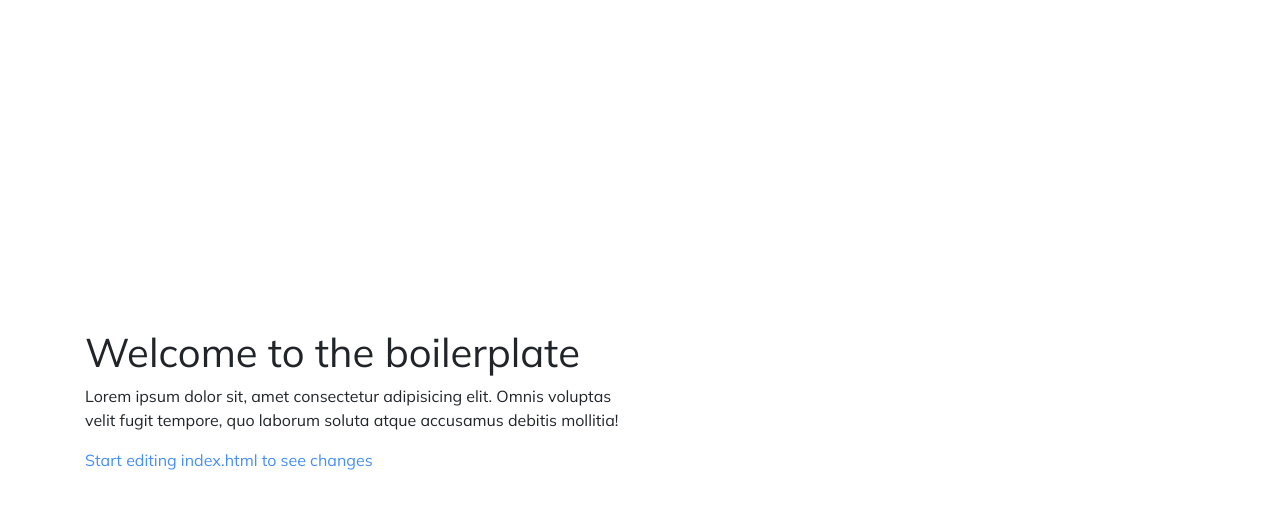
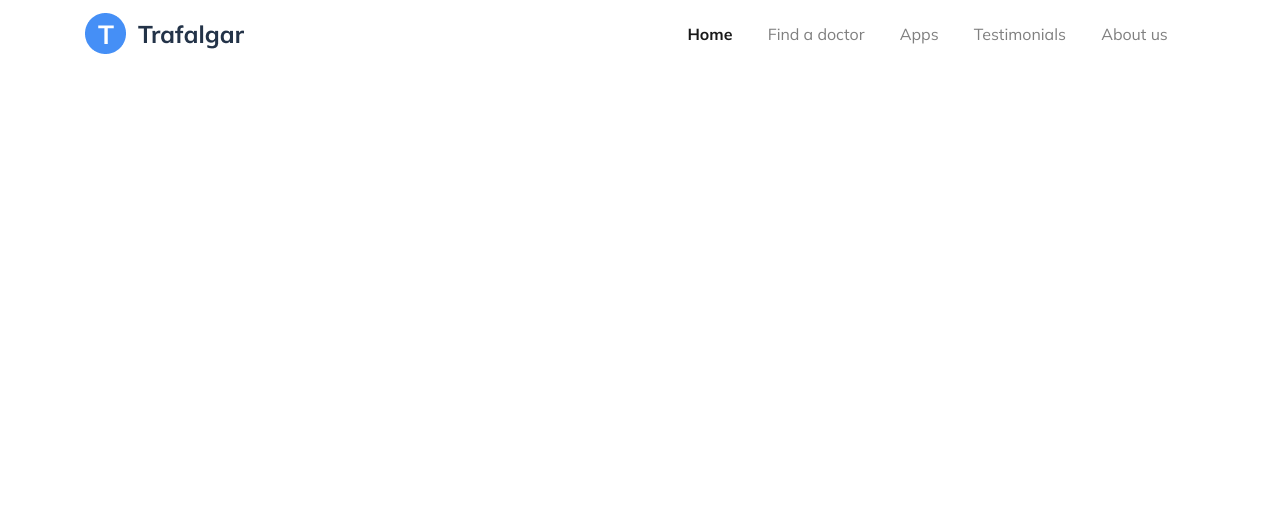
Before and after one commit to birunidev/health-landing-page, a website: page index.html in a window 1280 px wide. Drawn offline with Linux system fonts and the light colour scheme.

Commit message:
add navbar

```diff
--- a/index.html
+++ b/index.html
@@ -10,21 +10,47 @@
     <!-- <link rel="stylesheet" href="css/main.css" /> -->
   </head>
   <body>
-    <!-- Project Boilerplate -->
-    <div
-      class="container d-flex justify-content-between align-items-center"
-      style="height: 100vh"
-    >
-      <div class="w-50">
-        <h1>Welcome to the boilerplate</h1>
-        <p>
-          Lorem ipsum dolor sit, amet consectetur adipisicing elit. Omnis
-          voluptas velit fugit tempore, quo laborum soluta atque accusamus
-          debitis mollitia!
-        </p>
-        <a href="#">Start editing index.html to see changes</a>
+    <!-- Navbar -->
+    <nav class="navbar navbar-expand-lg navbar-light bg-white custom-navbar">
+      <div class="container">
+        <a class="navbar-brand" href="#">
+          <img src="./assets/logo.png" class="img-fluid" alt="" />
+        </a>
+        <button
+          class="navbar-toggler border-0"
+          type="button"
+          data-toggle="collapse"
+          data-target="#navbarNav"
+          aria-controls="navbarNav"
+          aria-expanded="false"
+          aria-label="Toggle navigation"
+        >
+          <img src="./assets/bars.svg" width="40" alt="" />
+        </button>
+        <div class="collapse navbar-collapse" id="navbarNav">
+          <ul class="navbar-nav ml-auto">
+            <li class="nav-item active">
+              <a class="nav-link" href="#"
+                >Home <span class="sr-only">(current)</span></a
+              >
+            </li>
+            <li class="nav-item">
+              <a class="nav-link" href="#">Find a doctor</a>
+            </li>
+            <li class="nav-item">
+              <a class="nav-link" href="#">Apps</a>
+            </li>
+            <li class="nav-item">
+              <a class="nav-link" href="#">Testimonials</a>
+            </li>
+            <li class="nav-item">
+              <a class="nav-link" href="#">About us</a>
+            </li>
+          </ul>
+        </div>
       </div>
-    </div>
+    </nav>
+    <!-- Navbar ends -->
 
     <!-- Javascript Tags -->
     <script src="./js/jquery-3.5.1.min.js"></script>
--- a/scss/main.scss
+++ b/scss/main.scss
@@ -35,3 +35,14 @@ $theme-colors: (
 body {
   font-family: "Mulish", sans-serif;
 }
+.custom-navbar {
+  .navbar-nav {
+    .nav-item {
+      margin-right: 1.2em;
+    }
+    .active {
+      font-weight: 700;
+      color: #1f1534;
+    }
+  }
+}
```
Also changed, not shown: css/main.css, 2 other files.
